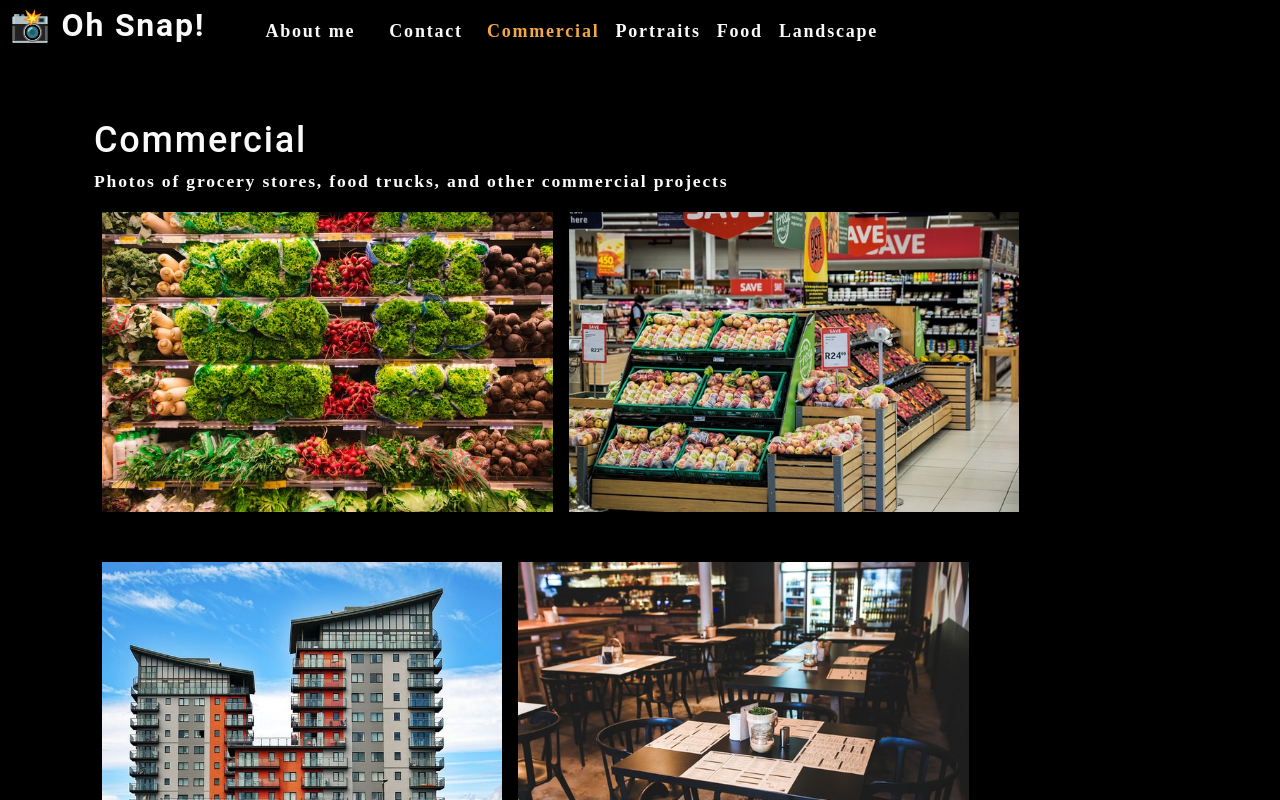
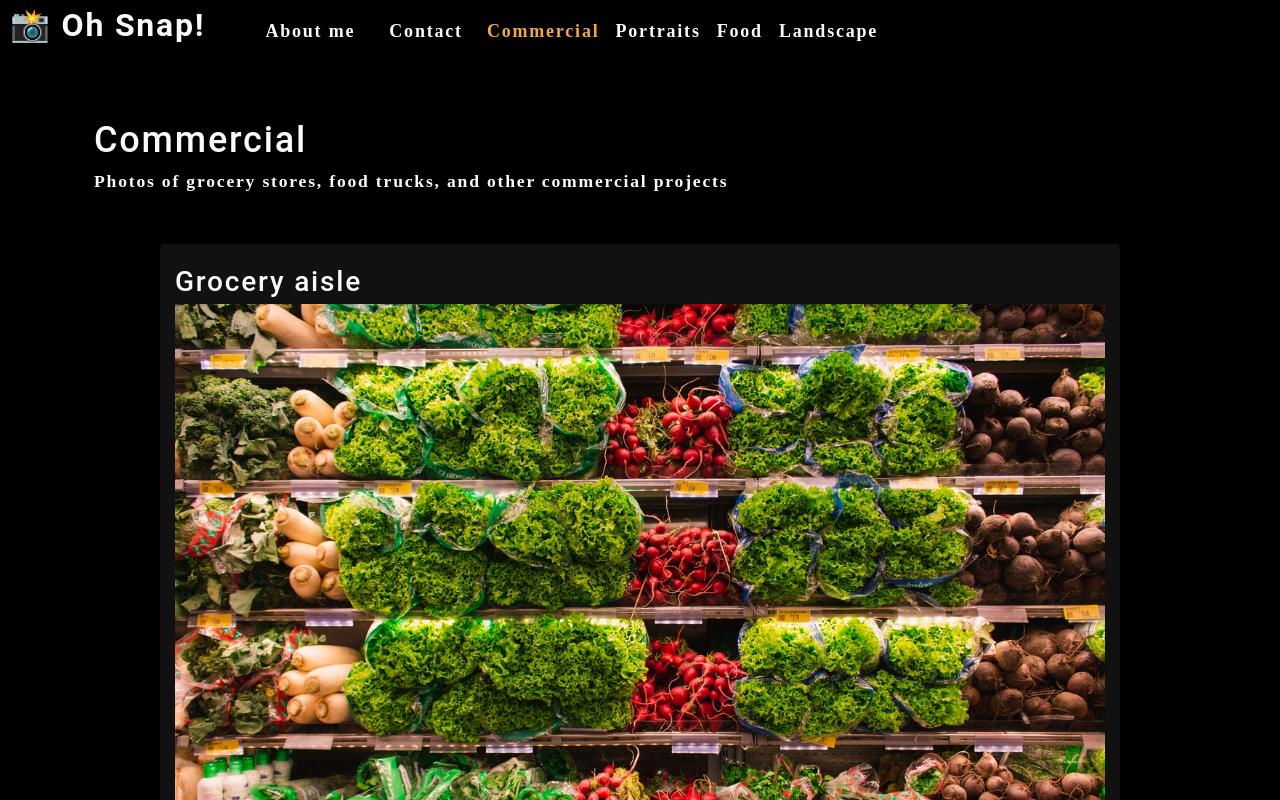
Before and after one commit to bjackels5/photo-port, a React (Create React App) app: page / in a window 1280 px wide. Both pictures are taken after a click on the picture 327 px from the left and 361 px from the top of the page. Shown: the top 800 px of the page. Built offline with nearby package versions, Linux system fonts and the light colour scheme.

Commit message:
got the modal working

```diff
--- /dev/null
+++ b/src/components/Modal/index.js
@@ -0,0 +1,22 @@
+/*
+Modal Component
+*/
+
+import React from 'react';
+
+const Modal = ({onClose, currentPhoto}) => {
+    const { name, category, description, index} = currentPhoto;
+
+    return (
+        <div className = "modalBackground">
+            <div className = "modalContainer">
+                <h3 className="ModalTitle">{name}</h3>
+                <img alt="current category" src={require(`../../assets/large/${category}/${index}.jpg`).default} />
+                <p> {description} </p>
+                <button type="button" onClick={onClose}>Close</button>
+            </div>
+        </div>
+    )
+}
+
+export default Modal;
--- a/src/components/PhotoList/index.js
+++ b/src/components/PhotoList/index.js
@@ -3,7 +3,7 @@
 */
 
 import React, { useState } from 'react';
-// import Modal from '../Modal';
+import Modal from '../Modal';
 
 function PhotoList(props) {
     const { category } = props;
@@ -107,11 +107,17 @@
     ]);
 
     const currentPhotos = photos.filter((photo) => photo.category === category);
+    const [ currentPhoto, setCurrentPhoto] = useState();
+    const [ isModalOpen, setIsModalOpen ] = useState(false);
+
+    const toggleModal = (image, i) => {
+        setCurrentPhoto({...image, index: i});
+        setIsModalOpen(!isModalOpen);
+    }
 
     return (
-        // <div>
-        //     <img src={testImage} alt="test1.0" />
-        // </div>
+        <div>
+            { isModalOpen && <Modal currentPhoto={currentPhoto} onClose={toggleModal} />}
 
             <div className="flex-row">
                 {currentPhotos.map((image, i) => (
@@ -119,10 +125,13 @@
                         src={require(`../../assets/small/${category}/${i}.jpg`).default}
                         alt={image.name}
                         className="img-thumbnail mx-1"
+                        onClick={() => toggleModal(image, i)}
                         key={image.name}
                     />
                 ))}
             </div>
+        </div>
+
     )
 }
 
```
Lines whose indentation alone changed are shown as unchanged.
